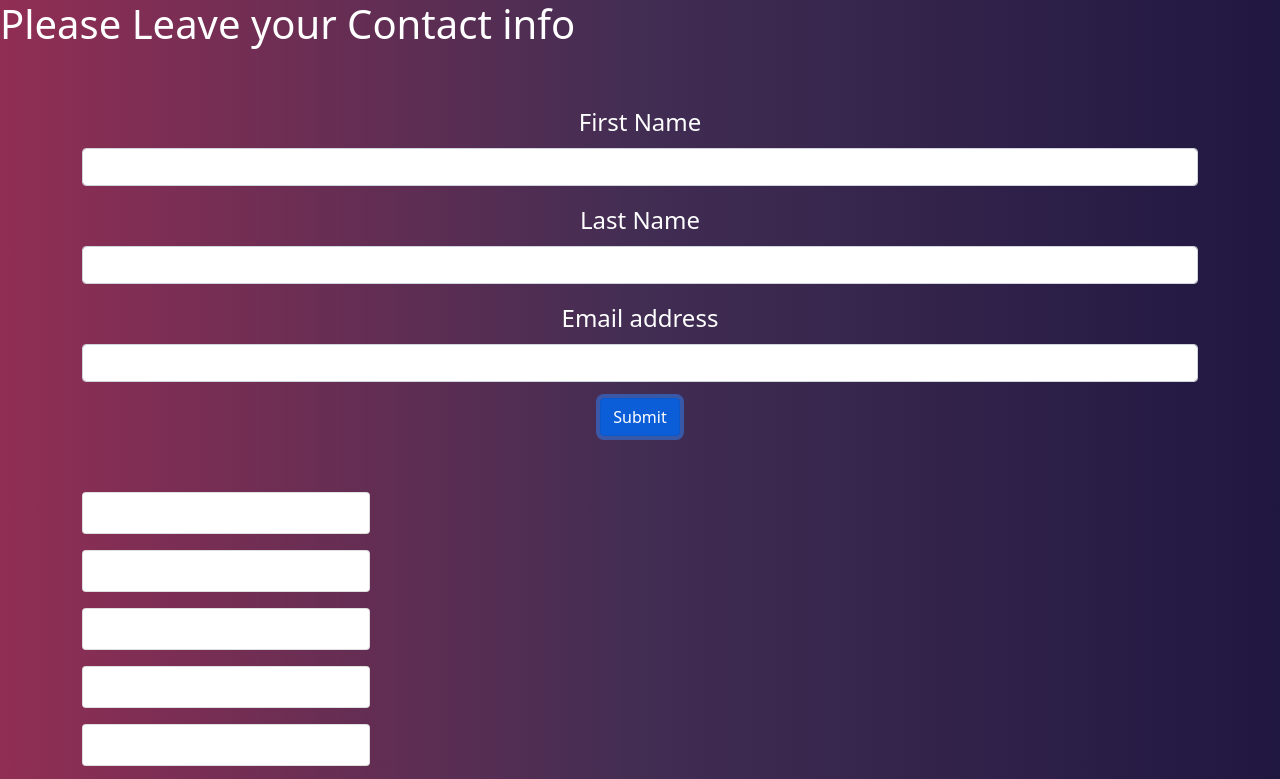
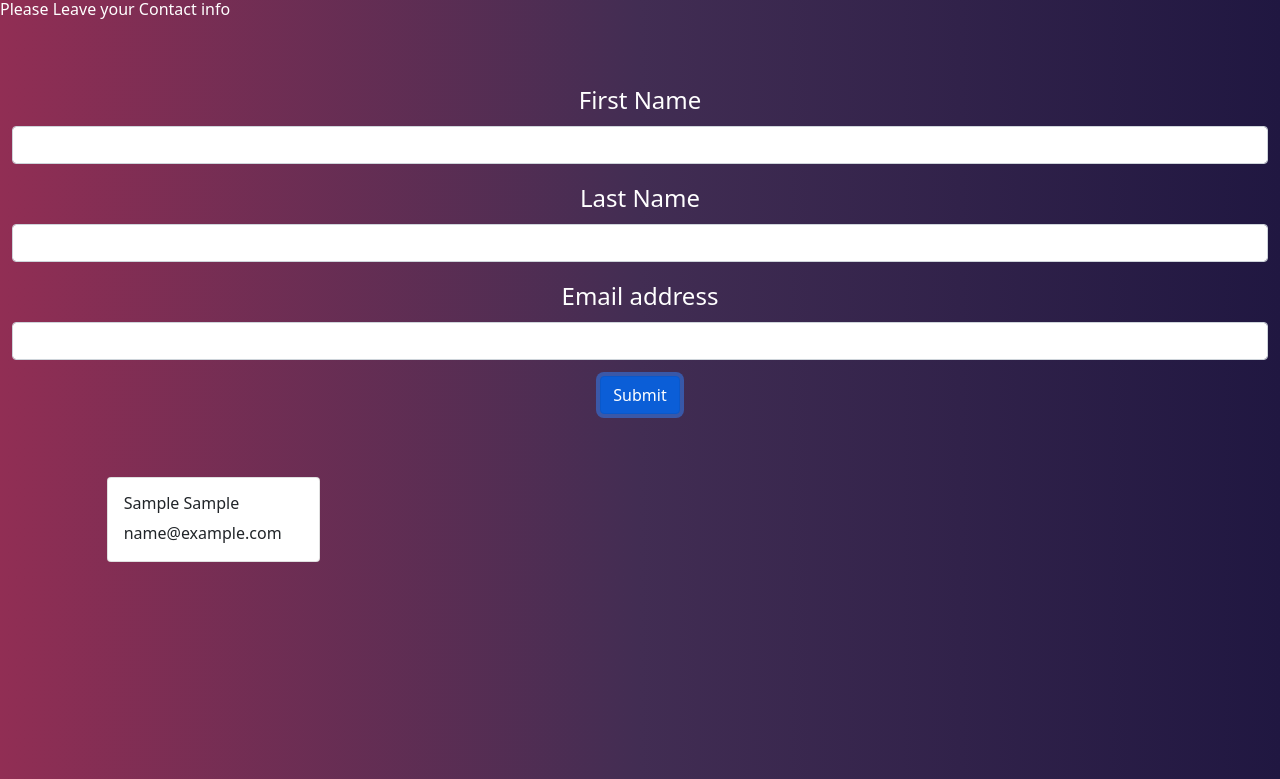
Before and after one commit to Shaun-Nelson/UFO-Tracker, a plain HTML site: page contact.html in a window 1280 px wide. Both pictures are taken after typing "Sample", "Sample", "name@example.com" into the empty fields and a click on the button "Submit". Shown: the top 779 px of the page. Drawn offline with nearby package versions, Linux system fonts and the light colour scheme.

Commit message:
customer cards are able to append after click submit button

```diff
--- a/assets/contact.js
+++ b/assets/contact.js
@@ -24,12 +24,7 @@ contactSubmit.addEventListener("click", function (event) {
     displayCustomer(FN,LN,EM);
 });
 
-var displayCustomer = function (firstname, lastname, emailAddress) {
-
-}
-
-var creatCards = function () {
-    for(var i=0; i<10; i++) {
+var displayCustomer = function (firstname,lastname,emailAddress) {
     var card = $("<div>")
     card.addClass("card text-bg-secondary mb-3")
     card.css('max-width', '18rem')
@@ -39,15 +34,38 @@ var creatCards = function () {
 
     var name = $("<h5>")
     name.addClass("card-title")
+    name.text(firstname+" "+lastname)
 
     var email = $("<p>")
     email.addClass("card-text")
+    email.text(emailAddress)
 
     cardBody.append(name)
     cardBody.append(email)
     card.append(cardBody)
     cardContainer.append(card)
 }
-}
 
-creatCards();
+// var creatCards = function () {
+//     for(var i=0; i<10; i++) {
+//         var card = $("<div>")
+//         card.addClass("card text-bg-secondary mb-3")
+//         card.css('max-width', '18rem')
+
+//         var cardBody = $("<div>")
+//         cardBody.addClass("card-body")
+
+//         var name = $("<h5>")
+//         name.addClass("card-title")
+
+//         var email = $("<p>")
+//         email.addClass("card-text")
+
+//         cardBody.append(name)
+//         cardBody.append(email)
+//         card.append(cardBody)
+//         cardContainer.append(card)
+//     }
+// }
+
+// creatCards();
--- a/assets/style.css
+++ b/assets/style.css
@@ -21,13 +21,10 @@ label {
 
 h1 {
   color: white;
+
 }
 
 form {
   margin-top: 5%;
   margin-bottom: 5%;
 }
-
-/* #cardContainer {
-  display: flex;
-} */
--- a/contact.html
+++ b/contact.html
@@ -6,7 +6,7 @@
     <meta http-equiv="X-UA-Compatible" content="IE=edge">
     <meta name="viewport" content="width=device-width, initial-scale=1.0">
     <title>Document</title>
-    <link rel="stylesheet" href="./assets/style.css">
+
     <link
       href="https://cdn.jsdelivr.net/npm/bootstrap@5.1.3/dist/css/bootstrap.min.css"
       rel="stylesheet"
@@ -14,6 +14,10 @@
       crossorigin="anonymous"
     />
     <script src="https://ajax.googleapis.com/ajax/libs/jquery/3.6.4/jquery.min.js"></script>
+    <link rel="stylesheet" href="https://unpkg.com/tailwindcss@2.2.19/dist/tailwind.min.css"/>
+
+    <link href="https://fonts.googleapis.com/css?family=Source+Sans+Pro:400,700" rel="stylesheet" />
+    <link rel="stylesheet" href="./assets/style.css">
 </head>
 <body>
     <h1>Please Leave your Contact info</h1>
@@ -39,8 +43,8 @@
         </form>
     </div>
 
-    <div class="container text-center" id="cardContainer"></div>
 
+    <div class="holder mx-auto w-10/12 grid sm:grid-cols-1 md:grid-cols-3 lg:grid-cols-5" id="cardContainer"></div>
 
     <script src="./assets/contact.js"> </script>
     <script src="https://code.jquery.com/jquery-3.5.1.min.js"></script>
```
Also changed, not shown: index.html (line endings or trailing spaces). Lines whose indentation alone changed are shown as unchanged.
